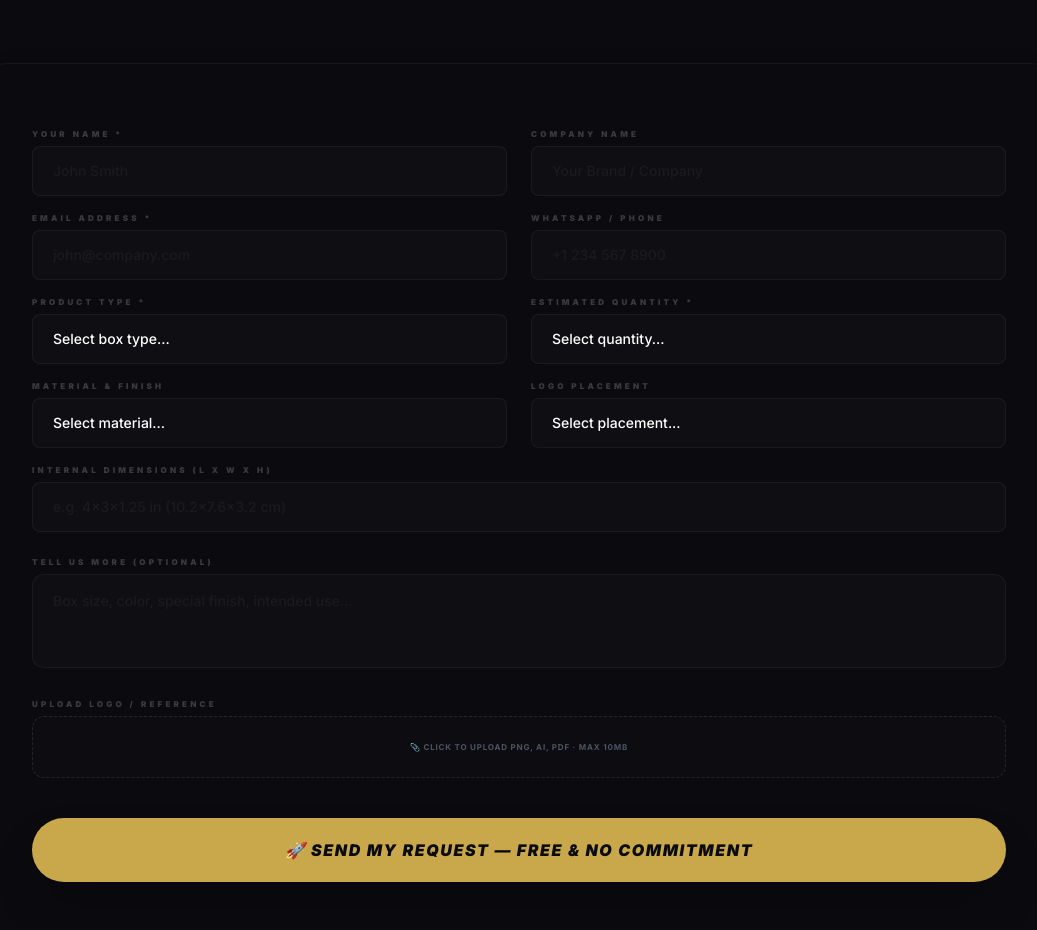
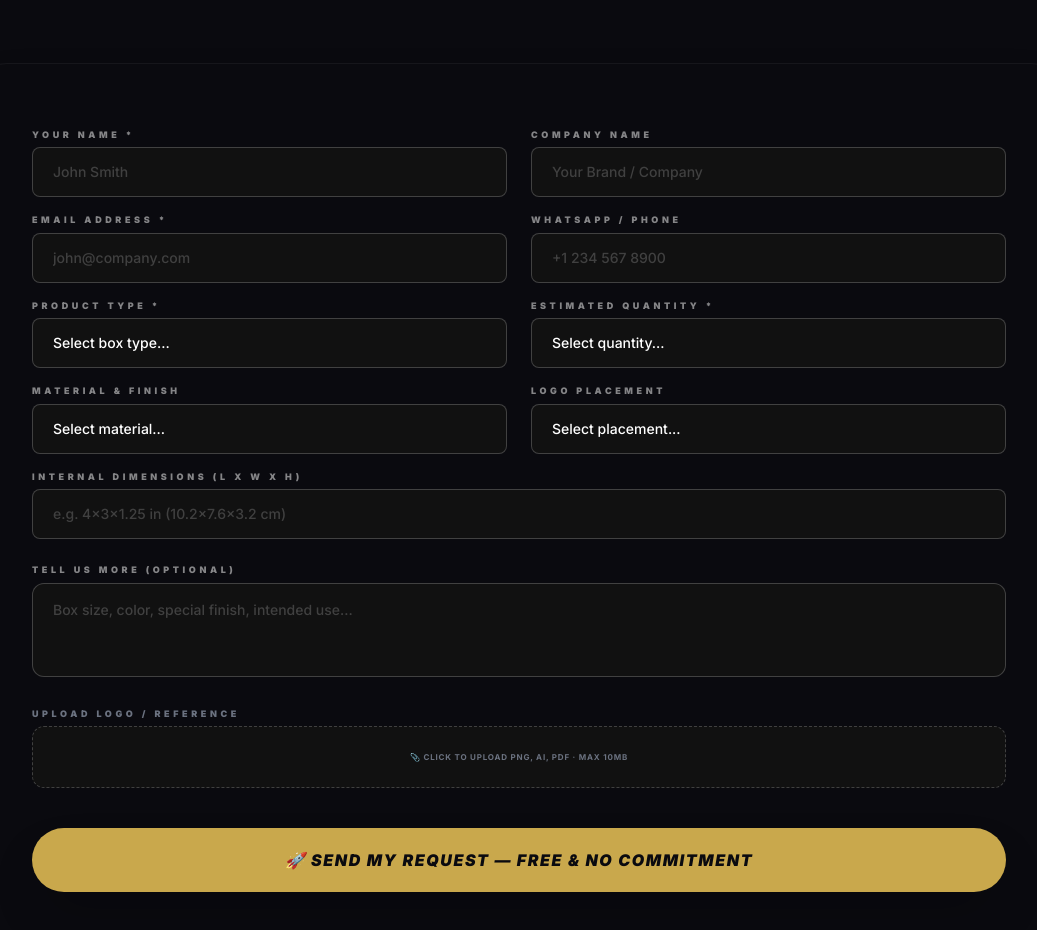
Before and after one commit to yaowei198299-cmd/side-packaging-site, a Next.js app: page / in a window 1280 px wide. Shown: the part 3907-4837 px from the top of the page, without its empty margins (121-1158 px from the left). Built offline with nearby package versions, Linux system fonts and the light colour scheme.

Commit message:
style: brighten inquiry form labels and borders for better visibility matching LuxoPack

```diff
--- a/components/InquiryForm.tsx
+++ b/components/InquiryForm.tsx
@@ -89,12 +89,12 @@ const InquiryForm = ({ productTitle, lang = 'en' }: { productTitle?: string; lan
             { id: 'phone', label: 'WhatsApp / Phone', placeholder: '+1 234 567 8900' },
           ].map((field) => (
             <div key={field.id} className="space-y-1.5">
-              <label className="block text-[8px] font-black text-white/20 uppercase tracking-[0.4em]">{field.label}</label>
+              <label className="block text-[9px] font-black text-white/50 uppercase tracking-[0.4em]">{field.label}</label>
               <input
                 type={field.type || "text"}
                 required={field.required}
                 placeholder={field.placeholder}
-                className="w-full px-5 py-3.5 bg-white/[0.02] border border-white/5 text-white rounded-lg focus:border-[#C9A84C] outline-none transition-all font-medium text-sm placeholder:text-white/5"
+                className="w-full px-5 py-3.5 bg-[#111111] border border-white/20 text-white rounded-lg focus:border-[#C9A84C] outline-none transition-all font-medium text-sm placeholder:text-white/20"
                 value={(formData as any)[field.id]}
                 onChange={(e) => setFormData({...formData, [field.id]: e.target.value})}
               />
@@ -103,10 +103,10 @@ const InquiryForm = ({ productTitle, lang = 'en' }: { productTitle?: string; lan
 
           {/* Dropdowns */}
           <div className="space-y-1.5">
-            <label className="block text-[8px] font-black text-white/20 uppercase tracking-[0.4em]">Product Type *</label>
+            <label className="block text-[9px] font-black text-white/50 uppercase tracking-[0.4em]">Product Type *</label>
             <select
               required
-              className="w-full px-5 py-3.5 bg-white/[0.02] border border-white/5 text-white rounded-lg focus:border-[#C9A84C] outline-none transition-all font-medium text-sm appearance-none"
+              className="w-full px-5 py-3.5 bg-[#111111] border border-white/20 text-white rounded-lg focus:border-[#C9A84C] outline-none transition-all font-medium text-sm appearance-none"
               value={formData.productType}
               onChange={(e) => setFormData({...formData, productType: e.target.value})}
             >
@@ -120,10 +120,10 @@ const InquiryForm = ({ productTitle, lang = 'en' }: { productTitle?: string; lan
           </div>
 
           <div className="space-y-1.5">
-            <label className="block text-[8px] font-black text-white/20 uppercase tracking-[0.4em]">Estimated Quantity *</label>
+            <label className="block text-[9px] font-black text-white/50 uppercase tracking-[0.4em]">Estimated Quantity *</label>
             <select
               required
-              className="w-full px-5 py-3.5 bg-white/[0.02] border border-white/5 text-white rounded-lg focus:border-[#C9A84C] outline-none transition-all font-medium text-sm appearance-none"
+              className="w-full px-5 py-3.5 bg-[#111111] border border-white/20 text-white rounded-lg focus:border-[#C9A84C] outline-none transition-all font-medium text-sm appearance-none"
               value={formData.quantity}
               onChange={(e) => setFormData({...formData, quantity: e.target.value})}
             >
@@ -137,9 +137,9 @@ const InquiryForm = ({ productTitle, lang = 'en' }: { productTitle?: string; lan
           </div>
 
           <div className="space-y-1.5">
-            <label className="block text-[8px] font-black text-white/20 uppercase tracking-[0.4em]">Material & Finish</label>
+            <label className="block text-[9px] font-black text-white/50 uppercase tracking-[0.4em]">Material & Finish</label>
             <select
-              className="w-full px-5 py-3.5 bg-white/[0.02] border border-white/5 text-white rounded-lg focus:border-[#C9A84C] outline-none transition-all font-medium text-sm appearance-none"
+              className="w-full px-5 py-3.5 bg-[#111111] border border-white/20 text-white rounded-lg focus:border-[#C9A84C] outline-none transition-all font-medium text-sm appearance-none"
               value={formData.materialFinish}
               onChange={(e) => setFormData({...formData, materialFinish: e.target.value})}
             >
@@ -152,9 +152,9 @@ const InquiryForm = ({ productTitle, lang = 'en' }: { productTitle?: string; lan
           </div>
 
           <div className="space-y-1.5">
-            <label className="block text-[8px] font-black text-white/20 uppercase tracking-[0.4em]">Logo Placement</label>
+            <label className="block text-[9px] font-black text-white/50 uppercase tracking-[0.4em]">Logo Placement</label>
             <select
-              className="w-full px-5 py-3.5 bg-white/[0.02] border border-white/5 text-white rounded-lg focus:border-[#C9A84C] outline-none transition-all font-medium text-sm appearance-none"
+              className="w-full px-5 py-3.5 bg-[#111111] border border-white/20 text-white rounded-lg focus:border-[#C9A84C] outline-none transition-all font-medium text-sm appearance-none"
               value={formData.logoPlacement}
               onChange={(e) => setFormData({...formData, logoPlacement: e.target.value})}
             >
@@ -167,11 +167,11 @@ const InquiryForm = ({ productTitle, lang = 'en' }: { productTitle?: string; lan
           </div>
 
           <div className="space-y-1.5 md:col-span-2">
-            <label className="block text-[8px] font-black text-white/20 uppercase tracking-[0.4em]">Internal Dimensions (L x W x H)</label>
+            <label className="block text-[9px] font-black text-white/50 uppercase tracking-[0.4em]">Internal Dimensions (L x W x H)</label>
             <input
               type="text"
               placeholder="e.g. 4x3x1.25 in (10.2x7.6x3.2 cm)"
-              className="w-full px-5 py-3.5 bg-white/[0.02] border border-white/5 text-white rounded-lg focus:border-[#C9A84C] outline-none transition-all font-medium text-sm placeholder:text-white/5"
+              className="w-full px-5 py-3.5 bg-[#111111] border border-white/20 text-white rounded-lg focus:border-[#C9A84C] outline-none transition-all font-medium text-sm placeholder:text-white/20"
               value={formData.dimensions}
               onChange={(e) => setFormData({...formData, dimensions: e.target.value})}
             />
@@ -179,20 +179,20 @@ const InquiryForm = ({ productTitle, lang = 'en' }: { productTitle?: string; lan
         </div>
 
         <div className="space-y-1.5">
-          <label className="block text-[8px] font-black text-white/20 uppercase tracking-[0.4em]">Tell Us More (Optional)</label>
+          <label className="block text-[9px] font-black text-white/50 uppercase tracking-[0.4em]">Tell Us More (Optional)</label>
           <textarea
             rows={3}
             placeholder="Box size, color, special finish, intended use..."
-            className="w-full px-5 py-4 bg-white/[0.02] border border-white/5 text-white rounded-xl focus:border-[#C9A84C] outline-none transition-all font-medium text-sm placeholder:text-white/5 resize-none"
+            className="w-full px-5 py-4 bg-[#111111] border border-white/20 text-white rounded-xl focus:border-[#C9A84C] outline-none transition-all font-medium text-sm placeholder:text-white/20 resize-none"
             value={formData.message}
             onChange={(e) => setFormData({...formData, message: e.target.value})}
           />
         </div>
 
         <div className="space-y-1.5">
-          <label className="block text-[8px] font-black text-white/20 uppercase tracking-[0.4em]">Upload Logo / Reference</label>
-          <div className="w-full px-5 py-6 bg-white/[0.01] border border-dashed border-white/10 text-center rounded-xl group hover:border-[#C9A84C]/50 transition-all cursor-pointer">
-              <p className="text-gray-600 font-bold uppercase text-[8px] tracking-widest group-hover:text-white transition-colors">
+          <label className="block text-[9px] font-black text-gray-500 uppercase tracking-[0.4em]">Upload Logo / Reference</label>
+          <div className="w-full px-5 py-6 bg-[#111111] border border-dashed border-white/20 text-center rounded-xl group hover:border-[#C9A84C]/50 transition-all cursor-pointer">
+              <p className="text-gray-500 font-bold uppercase text-[8px] tracking-widest group-hover:text-white transition-colors">
                 📎 Click to upload PNG, AI, PDF · Max 10MB
               </p>
           </div>
```
